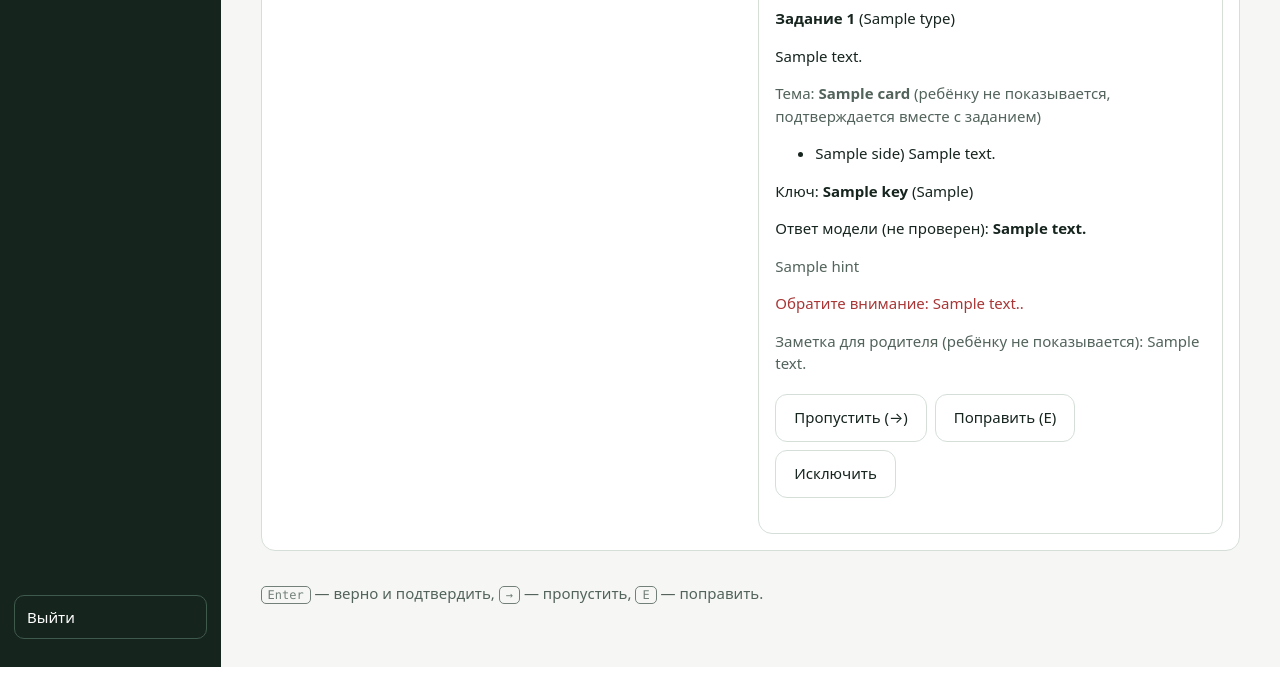
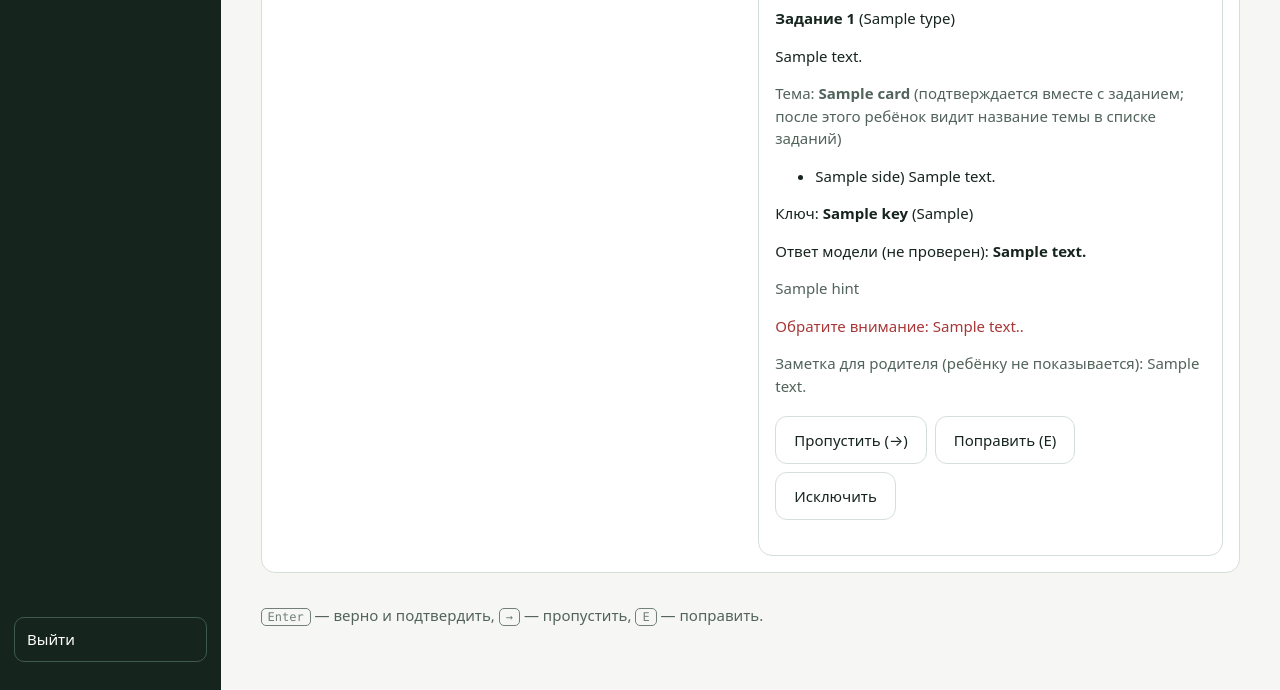
Before and after one commit to agentdrover/olymp-helper, a FastAPI app: template app/templates/parent/review.html in a window 1280 px wide. Shown: the part 207-897 px from the top of the page. Before the commit the page ends 874 px from the top, so only its background shows below. Run offline with FastAPI, Linux system fonts and the light colour scheme; the template is opened without the code that fills it: most values are stand-ins (such as "Sample title", 1, 10 or a date in 2020); parts of the project's set-up code (start-up, migrations or seed data) failed here and were passed over.

Commit message:
fix(ui): the parent card says the child sees the topic title after confirmation (#2081)
Owner decision 26.10: show the topic to the child as on canvas screen 3.

Co-Authored-By: Claude Opus 5.5 <noreply@anthropic.com>

```diff
--- a/app/templates/parent/card.html
+++ b/app/templates/parent/card.html
@@ -16,7 +16,7 @@
     <div class="body">
       <p><strong>Задание {{ card.number }}</strong> ({{ card.type }})</p>
       <p class="text">{{ card.text }}</p>
-      <p class="hint">Тема: <b>{{ card.topic_title or "не размечено" }}</b> (ребёнку не показывается, подтверждается вместе с заданием)</p>
+      <p class="hint">Тема: <b>{{ card.topic_title or "не размечено" }}</b> (подтверждается вместе с заданием; после этого ребёнок видит название темы в списке заданий)</p>
       {% if card.options %}
       <ul>
         {% if card.options is mapping %}
```
Also changed, not shown: tests/test_topics.py (+2 -1 lines).
